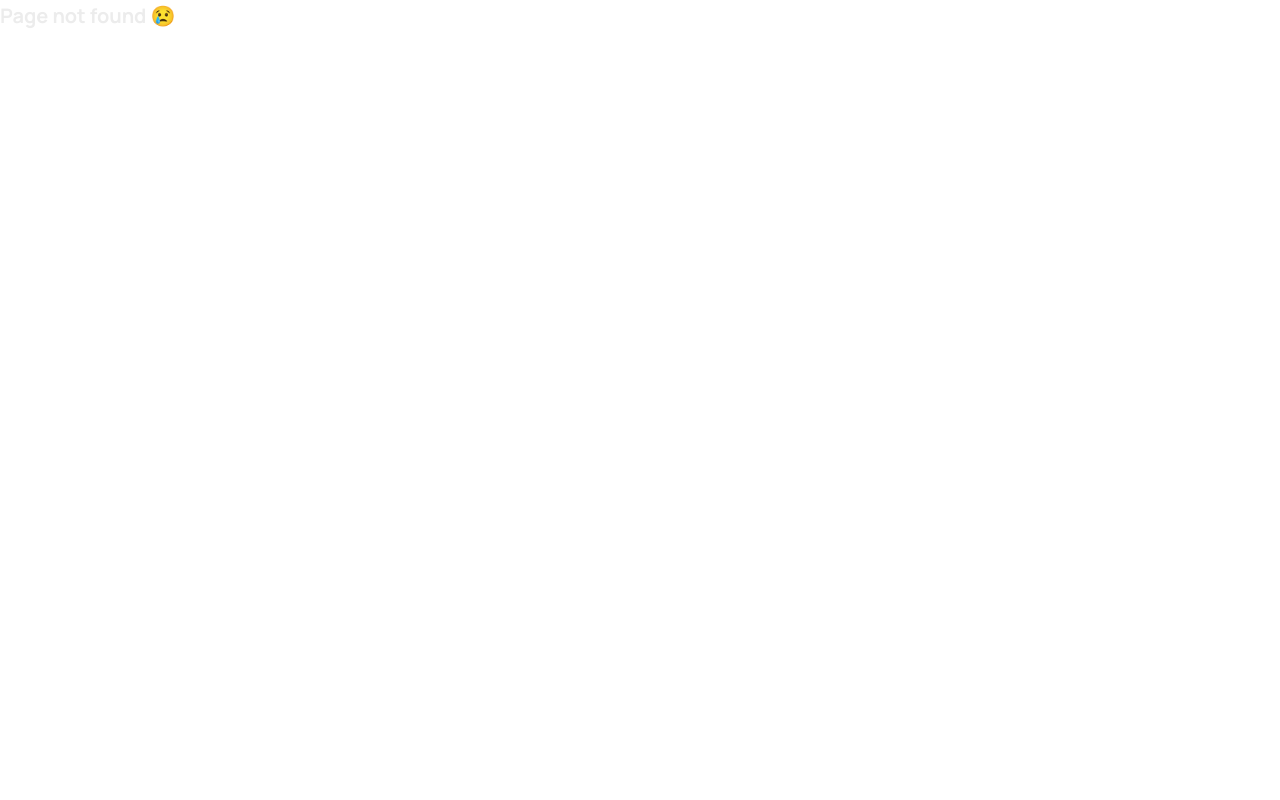
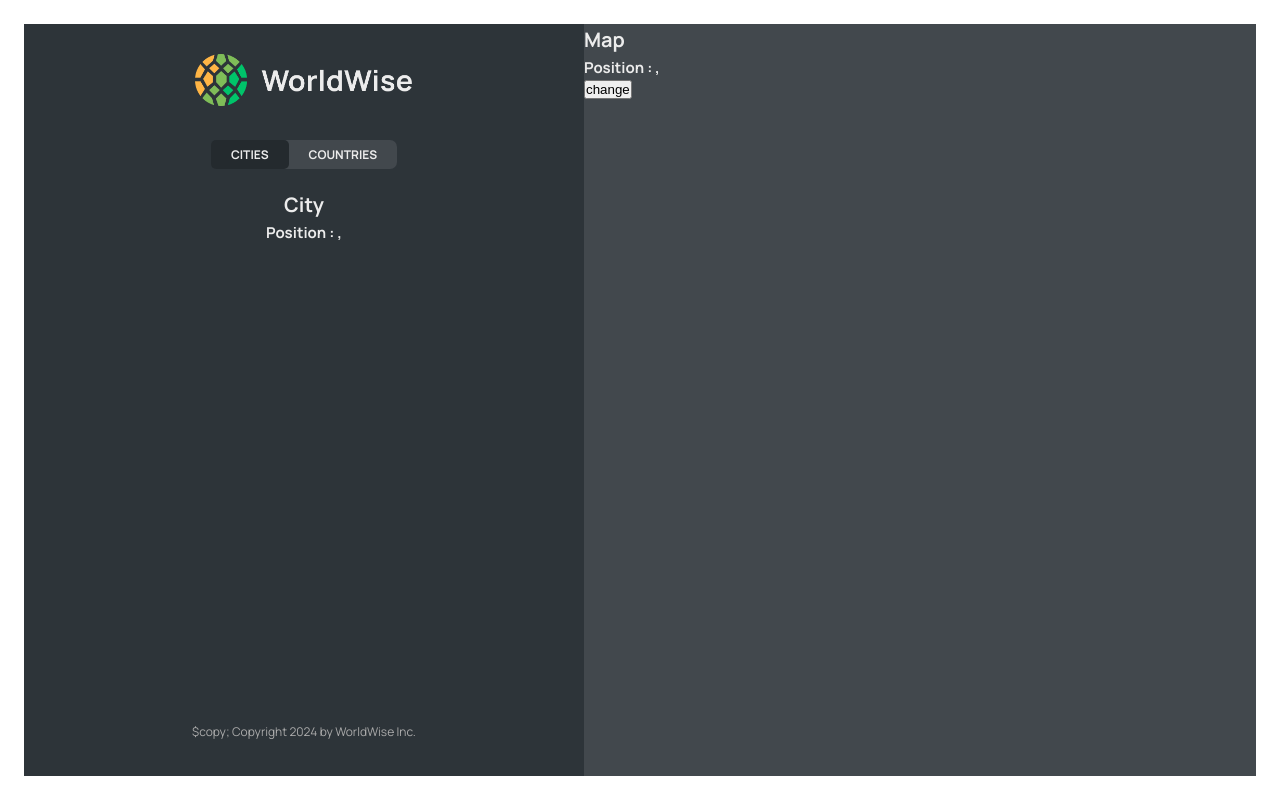
Before and after one commit to David-Sang96/Position-Tracker, a React (Vite) app: page /app/cities/1 in a window 1280 px wide. Before the commit this address had no page. Built offline with nearby package versions, Linux system fonts and the light colour scheme; data requests are answered from the project's data file.

Commit message:
working with form and nested component

```diff
--- a/data/cities.json
+++ b/data/cities.json
@@ -35,6 +35,30 @@
         "lng": 13.376933665713324
       },
       "id": 98443197
+    },
+    {
+      "cityName": "Faro",
+      "country": "Portugal",
+      "emoji": "🇵🇹",
+      "date": "2027-10-31T15:59:59.138Z",
+      "notes": "My favorite city so far!",
+      "position": {
+        "lat": 38.727881642324164,
+        "lng": -9.140900099907554
+      },
+      "id": 4353463
+    },
+    {
+      "cityName": "Barcelona",
+      "country": "Spain",
+      "emoji": "🇪🇸",
+      "date": "2027-07-15T08:22:53.976Z",
+      "notes": "",
+      "position": {
+        "lat": 40.46635901755316,
+        "lng": -3.7133789062500004
+      },
+      "id": 78941241
     }
   ]
 }
--- a/src/App.jsx
+++ b/src/App.jsx
@@ -1,6 +1,10 @@
 import { useEffect, useState } from "react";
-import { BrowserRouter, Route, Routes } from "react-router-dom";
+import { BrowserRouter, Navigate, Route, Routes } from "react-router-dom";
+
+import City from "./components/City";
 import CityList from "./components/CityList";
+import CountryList from "./components/CountryList";
+import Form from "./components/Form";
 import AppLayout from "./pages/AppLayout";
 import HomePage from "./pages/HomePage";
 import Login from "./pages/Login";
@@ -40,16 +44,17 @@
         <Route path="pricing" element={<Pricing />} />
         <Route path="login" element={<Login />} />
         <Route path="app" element={<AppLayout />}>
-          <Route
-            index
-            element={<CityList cities={cities} isLoading={isLoading} />}
-          />
+          <Route index element={<Navigate replace to={"cities"} />} />
           <Route
             path="cities"
             element={<CityList cities={cities} isLoading={isLoading} />}
           />
-          <Route path="countries" element={<p>Countries</p>} />
-          <Route path="form" element={<p>Form</p>} />
+          <Route path="cities/:id" element={<City />} />
+          <Route
+            path="countries"
+            element={<CountryList cities={cities} isLoading={isLoading} />}
+          />
+          <Route path="form" element={<Form />} />
         </Route>
         <Route path="*" element={<PageNotFound />} />
       </Routes>
--- /dev/null
+++ b/src/components/Button.jsx
@@ -0,0 +1,12 @@
+/* eslint-disable react/prop-types */
+import styles from "./Button.module.css";
+
+const Button = ({ children, onClick, type }) => {
+  return (
+    <button onClick={onClick} className={`${styles.btn} ${styles[type]}`}>
+      {children}
+    </button>
+  );
+};
+
+export default Button;
--- a/src/components/City.jsx
+++ b/src/components/City.jsx
@@ -1,4 +1,4 @@
-import styles from "./City.module.css";
+import { useParams, useSearchParams } from "react-router-dom";
 
 const formatDate = (date) =>
   new Intl.DateTimeFormat("en", {
@@ -9,6 +9,11 @@
   }).format(new Date(date));
 
 function City() {
+  const { id } = useParams();
+  const [searchParams, setSearchParams] = useSearchParams();
+
+  const lat = searchParams.get("lat");
+  const lng = searchParams.get("lng");
   // TEMP DATA
   const currentCity = {
     cityName: "Lisbon",
@@ -18,44 +23,52 @@
   };
 
   const { cityName, emoji, date, notes } = currentCity;
+  console.log(id);
 
   return (
-    <div className={styles.city}>
-      <div className={styles.row}>
-        <h6>City name</h6>
-        <h3>
-          <span>{emoji}</span> {cityName}
-        </h3>
-      </div>
+    <>
+      <h1>City</h1>
+      <h2>
+        Position : {lat} , {lng}
+      </h2>
+    </>
+  );
 
-      <div className={styles.row}>
-        <h6>You went to {cityName} on</h6>
-        <p>{formatDate(date || null)}</p>
-      </div>
+  // return (
+  //   <div className={styles.city}>
+  //     <div className={styles.row}>
+  //       <h6>City name</h6>
+  //       <h3>
+  //         <span>{emoji}</span> {cityName}
+  //       </h3>
+  //     </div>
 
-      {notes && (
-        <div className={styles.row}>
-          <h6>Your notes</h6>
-          <p>{notes}</p>
-        </div>
-      )}
+  //     <div className={styles.row}>
+  //       <h6>You went to {cityName} on</h6>
+  //       <p>{formatDate(date || null)}</p>
+  //     </div>
 
-      <div className={styles.row}>
-        <h6>Learn more</h6>
-        <a
-          href={`https://en.wikipedia.org/wiki/${cityName}`}
-          target="_blank"
-          rel="noreferrer"
-        >
-          Check out {cityName} on Wikipedia &rarr;
-        </a>
-      </div>
+  //     {notes && (
+  //       <div className={styles.row}>
+  //         <h6>Your notes</h6>
+  //         <p>{notes}</p>
+  //       </div>
+  //     )}
 
-      <div>
-        <ButtonBack />
-      </div>
-    </div>
-  );
+  //     <div className={styles.row}>
+  //       <h6>Learn more</h6>
+  //       <a
+  //         href={`https://en.wikipedia.org/wiki/${cityName}`}
+  //         target="_blank"
+  //         rel="noreferrer"
+  //       >
+  //         Check out {cityName} on Wikipedia &rarr;
+  //       </a>
+  //     </div>
+
+  //     <div></div>
+  //   </div>
+  // );
 }
 
 export default City;
--- a/src/components/CityItem.jsx
+++ b/src/components/CityItem.jsx
@@ -6,16 +6,22 @@
     year: "numeric",
   }).format(new Date(date));
 
+import { Link } from "react-router-dom";
 import styles from "./CityItem.module.css";
 const CityItem = ({ city }) => {
-  const { cityName, date, emoji } = city;
+  const { cityName, date, emoji, id, position } = city;
 
   return (
-    <li className={styles.cityItem}>
-      <span className={styles.emoji}>{emoji}</span>
-      <h1 className={styles.name}>{cityName}</h1>
-      <time className={styles.date}>({formatDate(date)})</time>
-      <button className={styles.deleteBtn}>&times;</button>
+    <li>
+      <Link
+        to={`${id}?lat=${position.lat}&lng=${position.lng}`}
+        className={styles.cityItem}
+      >
+        <span className={styles.emoji}>{emoji}</span>
+        <h1 className={styles.name}>{cityName}</h1>
+        <time className={styles.date}>({formatDate(date)})</time>
+        <button className={styles.deleteBtn}>&times;</button>
+      </Link>
     </li>
   );
 };
--- a/src/components/CountryItem.jsx
+++ b/src/components/CountryItem.jsx
@@ -1,3 +1,4 @@
+/* eslint-disable react/prop-types */
 import styles from "./CountryItem.module.css";
 
 function CountryItem({ country }) {
--- /dev/null
+++ b/src/components/CountryList.jsx
@@ -0,0 +1,31 @@
+/* eslint-disable react/prop-types */
+import CountryItem from "./CountryItem";
+import styles from "./CountryList.module.css";
+import Message from "./Message";
+import Spinner from "./Spinner";
+
+const CountryList = ({ cities, isLoading }) => {
+  if (isLoading) return <Spinner />;
+
+  if (!cities.length)
+    return (
+      <Message message="Add your first city by clicking on a city on the map" />
+    );
+
+  const countries = cities.reduce((arr, city) => {
+    if (!arr.map((item) => item.country).includes(city.country)) {
+      return [...arr, { country: city.country, emoji: city.emoji }];
+    }
+    return arr;
+  }, []);
+
+  return (
+    <ul className={styles.countryList}>
+      {countries.map((country) => (
+        <CountryItem country={country} key={country.emoji} />
+      ))}
+    </ul>
+  );
+};
+
+export default CountryList;
--- a/src/components/CountryList.module.css
+++ b/src/components/CountryList.module.css
@@ -10,3 +10,9 @@
   align-content: start;
   gap: 1.6rem;
 }
+
+.countryList::-webkit-scrollbar,
+.list::-webkit-scrollbar {
+  display: none;
+  scroll-behavior: smooth;
+}
--- a/src/components/Form.jsx
+++ b/src/components/Form.jsx
@@ -2,6 +2,8 @@
 
 import { useState } from "react";
 
+import { useNavigate } from "react-router-dom";
+import Button from "./Button";
 import styles from "./Form.module.css";
 
 export function convertToEmoji(countryCode) {
@@ -17,6 +19,7 @@
   const [country, setCountry] = useState("");
   const [date, setDate] = useState(new Date());
   const [notes, setNotes] = useState("");
+  const navigate = useNavigate();
 
   return (
     <form className={styles.form}>
@@ -49,8 +52,16 @@
       </div>
 
       <div className={styles.buttons}>
-        <button>Add</button>
-        <button>&larr; Back</button>
+        <Button type="primary">Add</Button>
+        <Button
+          type="back"
+          onClick={(e) => {
+            e.preventDefault();
+            navigate(-1);
+          }}
+        >
+          &larr; Back
+        </Button>
       </div>
     </form>
   );
--- a/src/components/Map.jsx
+++ b/src/components/Map.jsx
@@ -1,7 +1,23 @@
+import { useNavigate, useSearchParams } from "react-router-dom";
 import styles from "./Map.module.css";
 
 const Map = () => {
-  return <div className={styles.mapContainer}>Map</div>;
+  const [searchParams, setSearchParams] = useSearchParams();
+  const navigate = useNavigate();
+
+  const lat = searchParams.get("lat");
+  const lng = searchParams.get("lng");
+  return (
+    <div className={styles.mapContainer} onClick={() => navigate("form")}>
+      <h1>Map</h1>
+      <h2>
+        Position : {lat} , {lng}
+      </h2>
+      <button onClick={() => setSearchParams({ lat: 30, lng: 50 })}>
+        change
+      </button>
+    </div>
+  );
 };
 
 export default Map;
```
Also changed, not shown: src/components/Practice.jsx (added, +43 -0 lines).
